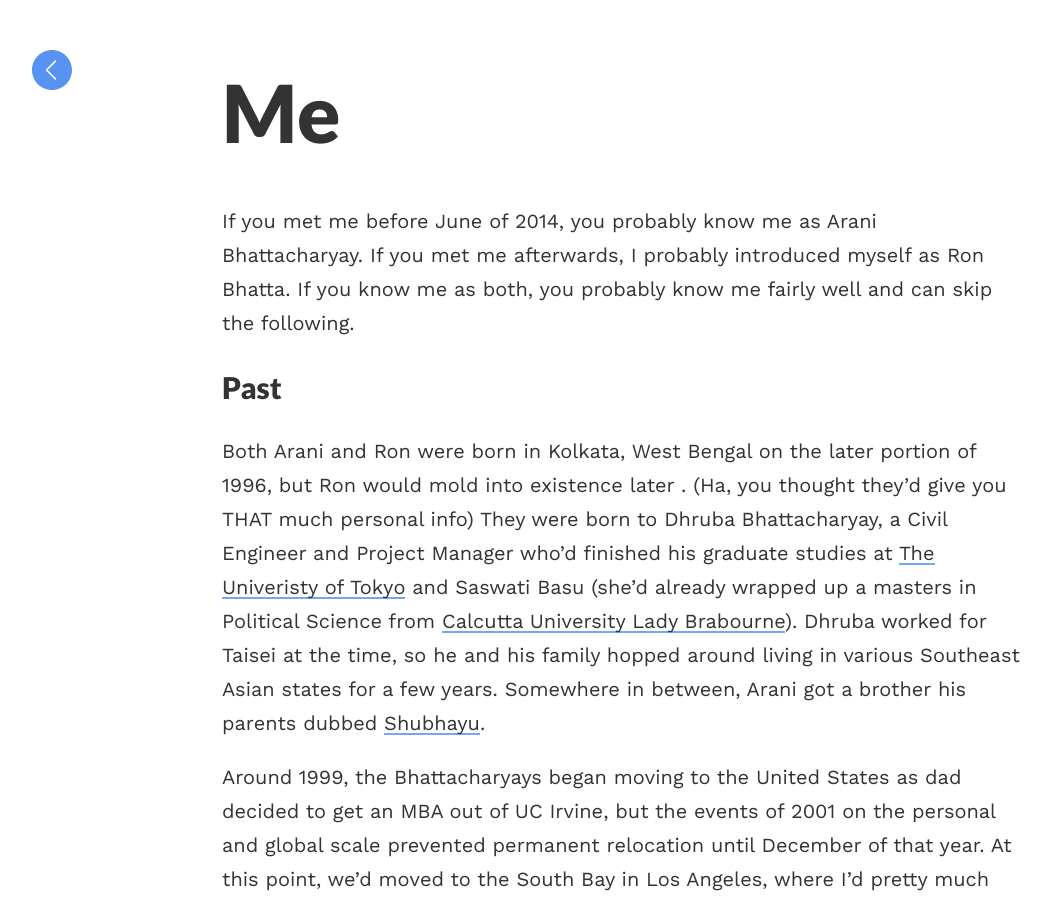
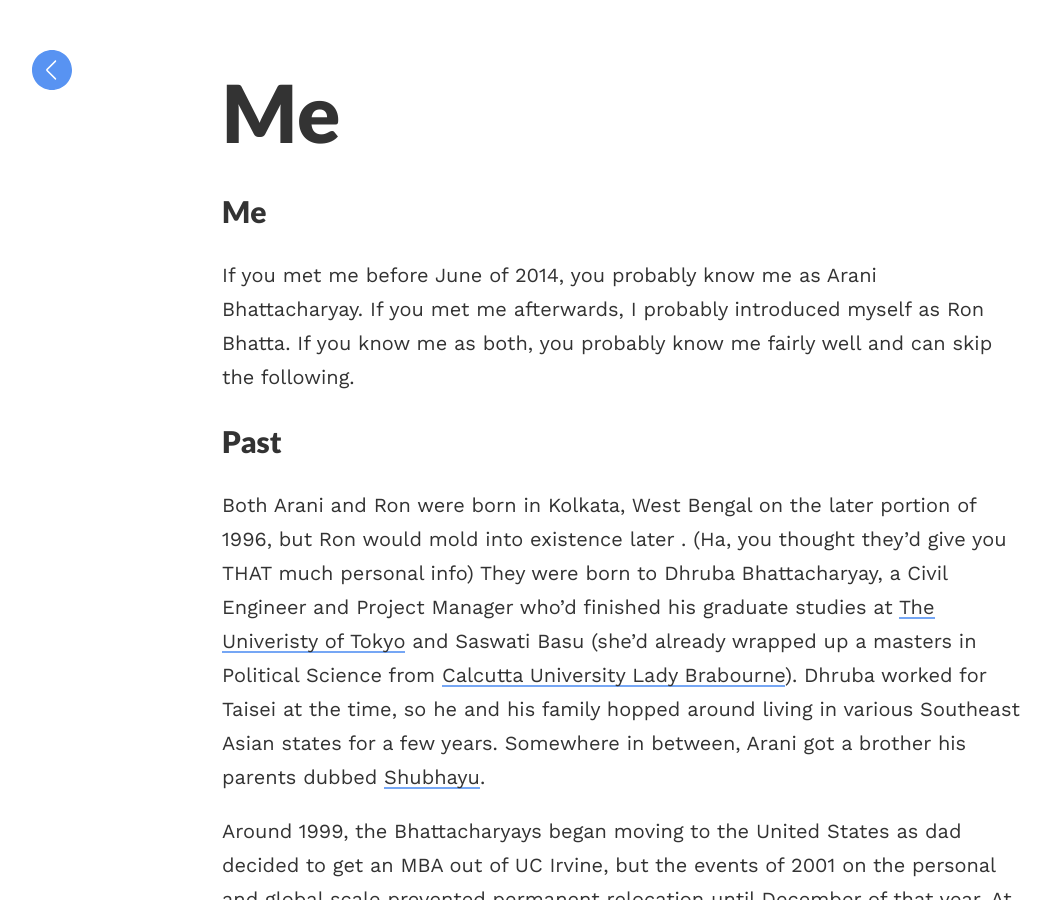
Before and after one commit to aranibatta/aranibatta.github.io, a Jekyll site: the page built from about.md, in a window 1280 px wide and 900 px high. Shown: the whole window, without its empty margins (18-1069 px from the left). Built offline with Jekyll 4.4.1, drawn with Linux system fonts in a browser that asks for light colours; our own code applies the rules of GitHub Pages for plain Markdown files.

```diff
--- a/about.md
+++ b/about.md
@@ -1,8 +1,11 @@
 ---
 layout: home
-title: me
+title:
 permalink: /about
 ---
+
+Me
+----
 
 If you met me before June of 2014, you probably know me as Arani Bhattacharyay. If you met me afterwards, I probably introduced myself as Ron Bhatta. If you know me as both, you probably know me fairly well and can skip the following.
 
```
